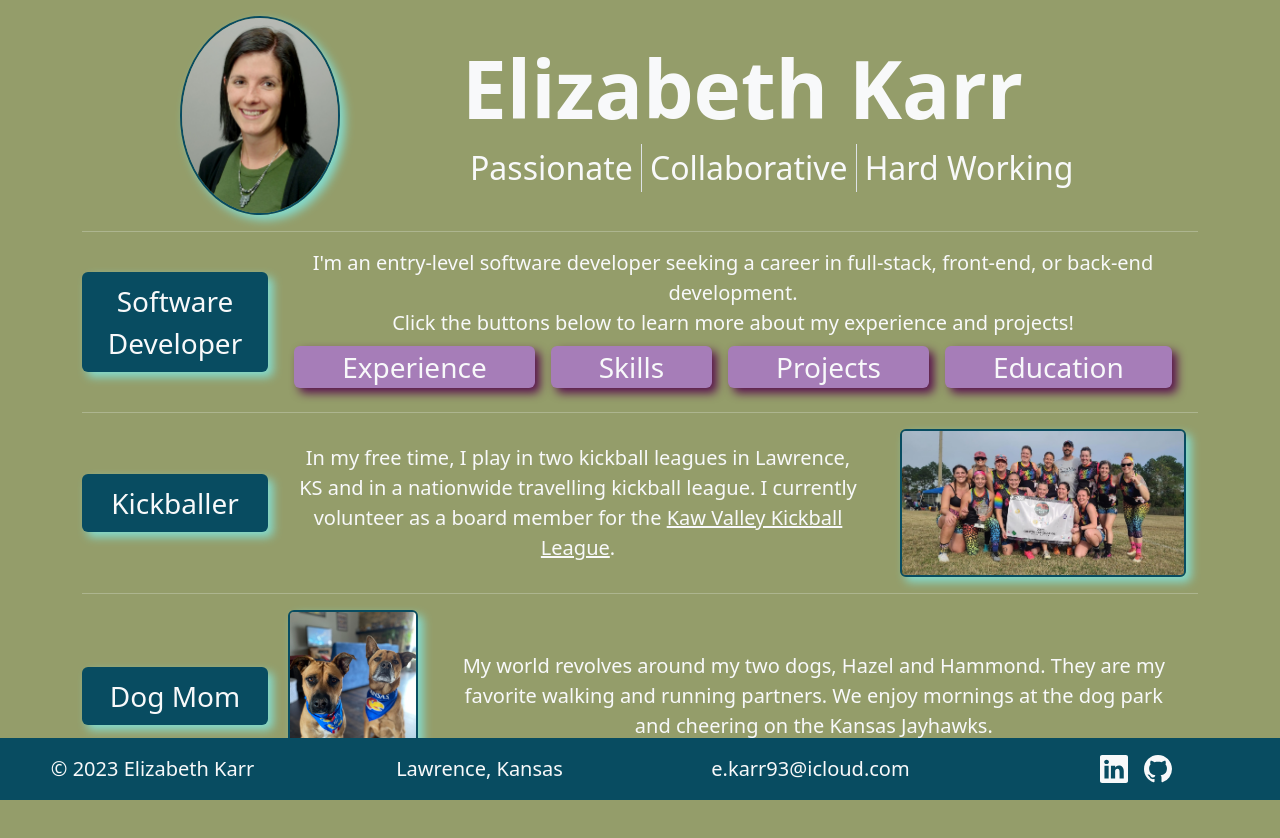
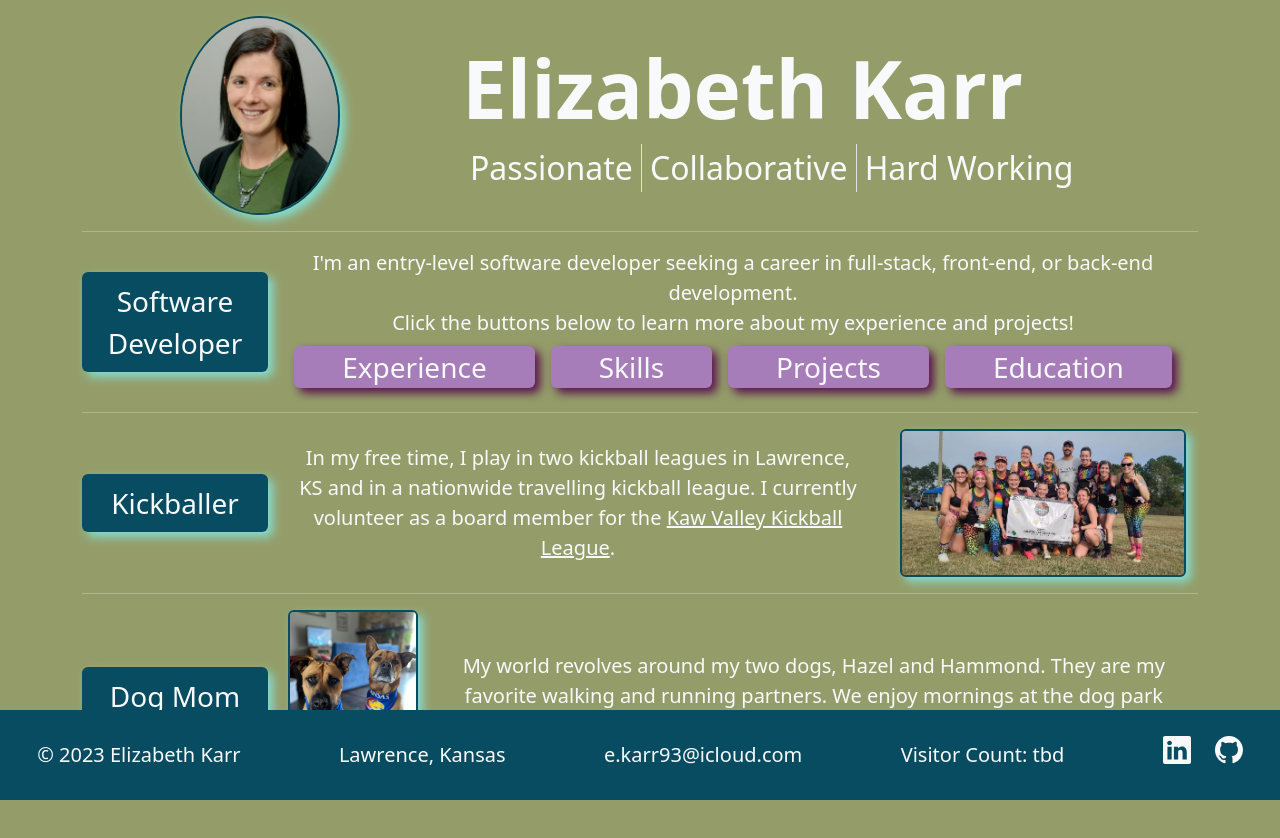
Before and after one commit to e-karr/cloud-resume, an Angular app: page / in a window 1280 px wide. Shown: the top 838 px of the page. Built offline with nearby package versions, Linux system fonts and the light colour scheme.

Commit message:
change footer to flex layout and had visitor counter placeholder

```diff
--- a/src/app/footer/footer.component.html
+++ b/src/app/footer/footer.component.html
@@ -1,30 +1,19 @@
-<footer
-  class="row justify-content-between align-items-center py-3"
->
-  <div class="col-lg align-items-center text-center">
-    <span class="mb-3 mb-md-0 text-light fs-5">&copy; 2023 Elizabeth Karr</span>
-  </div>
-  <div class="col justif-content-center text-center">
-    <span class="mb-3 me-1 mb-md-0 text-light fs-5 text-nowrap"
-      >Lawrence, Kansas</span
-    >
-  </div>
-  <div class="col justif-content-center text-center">
-    <a
-      class="mb-3 mb-md-0 text-light fs-5 link-underline-light link-underline-opacity-0"
-      href="mailto: e.karr93@icloud.com"
-      >e.karr93@icloud.com</a
-    >
-  </div>
-  <ul class="nav col-lg justify-content-center list-unstyled">
-    <li class="ms-3">
+<footer class="d-flex gap-4 justify-content-around align-items-center py-3 text-center text-light fs-5 text-nowrap flex-wrap">
+  <div class="">&copy; 2023 Elizabeth Karr</div>
+  <div class="">Lawrence, Kansas</div>
+  <a class="text-light text-decoration-none" href="mailto: e.karr93@icloud.com"
+    >e.karr93@icloud.com</a
+  >
+  <div>Visitor Count: tbd</div>
+  <ul class="d-flex gap-4 list-unstyled fs-3">
+    <li class="">
       <a href="https://www.linkedin.com/in/karrelizabeth/" class="text-light">
         <svg
           xmlns="http://www.w3.org/2000/svg"
           width="1em"
           height="1em"
           fill="currentColor"
-          class="bi bi-linkedin fs-3"
+          class="bi bi-linkedin"
           viewBox="0 0 16 16"
         >
           <path
@@ -33,14 +22,14 @@
         </svg>
       </a>
     </li>
-    <li class="ms-3">
+    <li class="">
       <a href="https://github.com/e-karr" class="text-light">
         <svg
           xmlns="http://www.w3.org/2000/svg"
           width="1em"
           height="1em"
           fill="currentColor"
-          class="bi bi-github fs-3"
+          class="bi bi-github"
           viewBox="0 0 16 16"
         >
           <path
```
